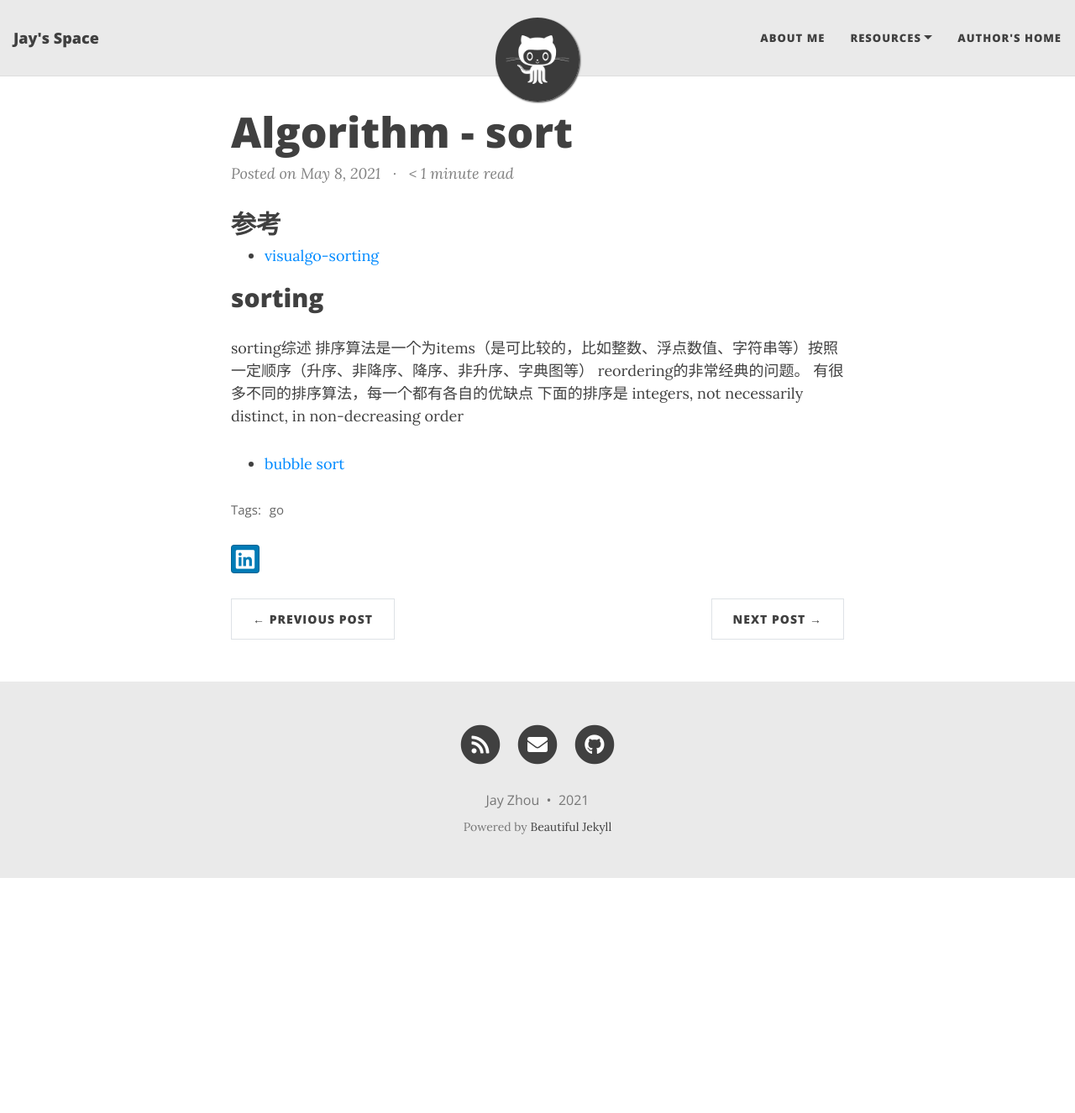
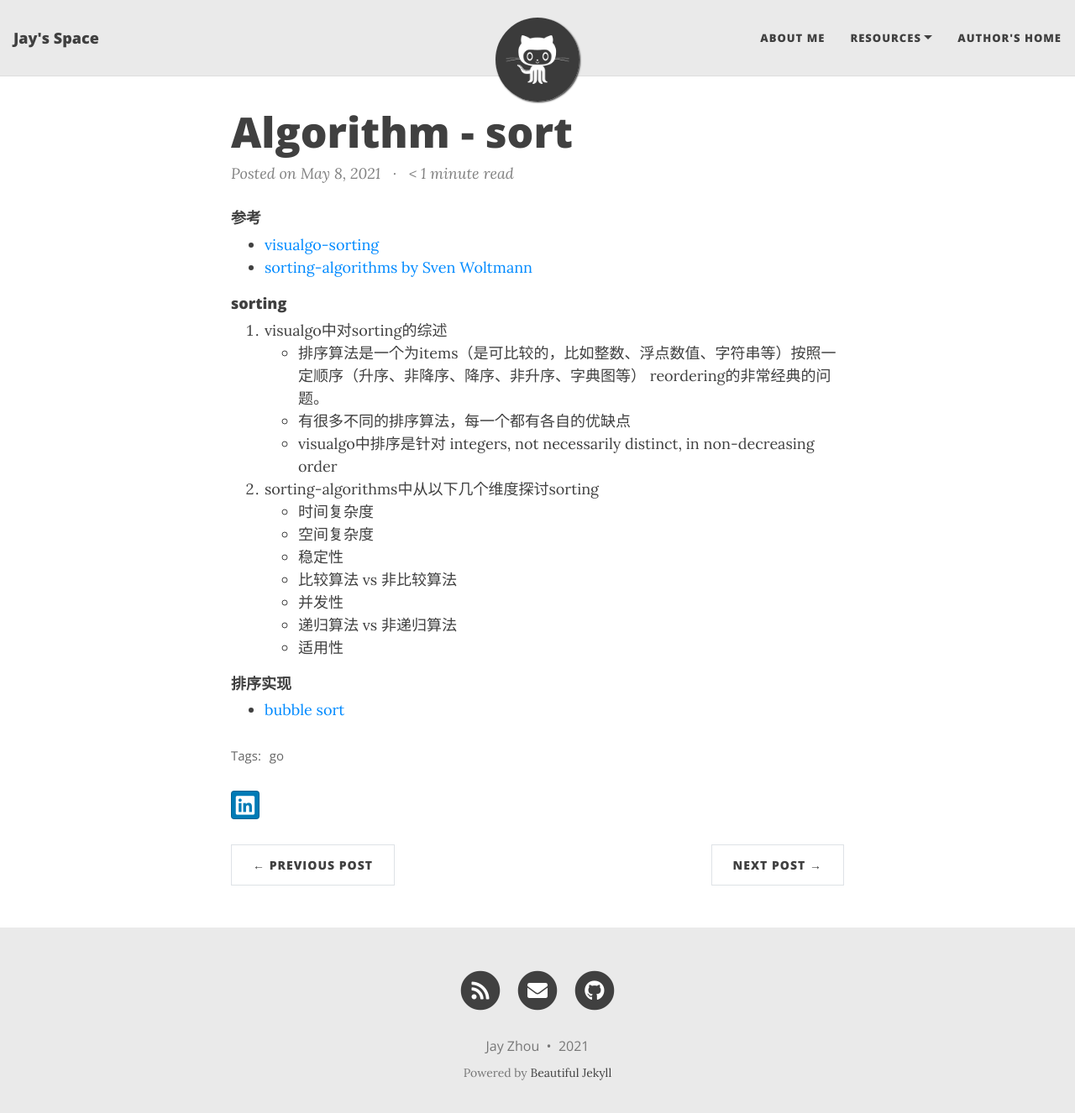
Before and after one commit to jayzhou215/jayzhou215.github.io, a Jekyll site: the page built from _posts/2021-05-08-sort.md, in a window 1280 px wide and 1339 px high. Shown: the top 1326 px of the window at 84% size. Built offline with Jekyll 4.4.1, drawn with Linux system fonts in a browser that asks for light colours; nearby versions of some CDN libraries.

Commit message:
update sort

```diff
--- a/_posts/2021-05-08-sort.md
+++ b/_posts/2021-05-08-sort.md
@@ -6,12 +6,24 @@ readtime: true
 comments: true
 ---
 
-## 参考
+#### 参考
 * [visualgo-sorting](https://visualgo.net/en/sorting)
+* [sorting-algorithms by Sven Woltmann](https://www.happycoders.eu/algorithms/sorting-algorithms/)
 
-## sorting
-sorting综述
-排序算法是一个为items（是可比较的，比如整数、浮点数值、字符串等）按照一定顺序（升序、非降序、降序、非升序、字典图等） reordering的非常经典的问题。
-有很多不同的排序算法，每一个都有各自的优缺点
-下面的排序是 integers, not necessarily distinct, in non-decreasing order
+#### sorting
+1. visualgo中对sorting的综述
+    * 排序算法是一个为items（是可比较的，比如整数、浮点数值、字符串等）按照一定顺序（升序、非降序、降序、非升序、字典图等） reordering的非常经典的问题。
+    * 有很多不同的排序算法，每一个都有各自的优缺点
+    * visualgo中排序是针对 integers, not necessarily distinct, in non-decreasing order
+
+2. sorting-algorithms中从以下几个维度探讨sorting
+    * 时间复杂度
+    * 空间复杂度
+    * 稳定性
+    * 比较算法 vs 非比较算法
+    * 并发性
+    * 递归算法 vs 非递归算法
+    * 适用性
+
+#### 排序实现
 * [bubble sort](./2021-05-08-bubble_sort.md)
```
